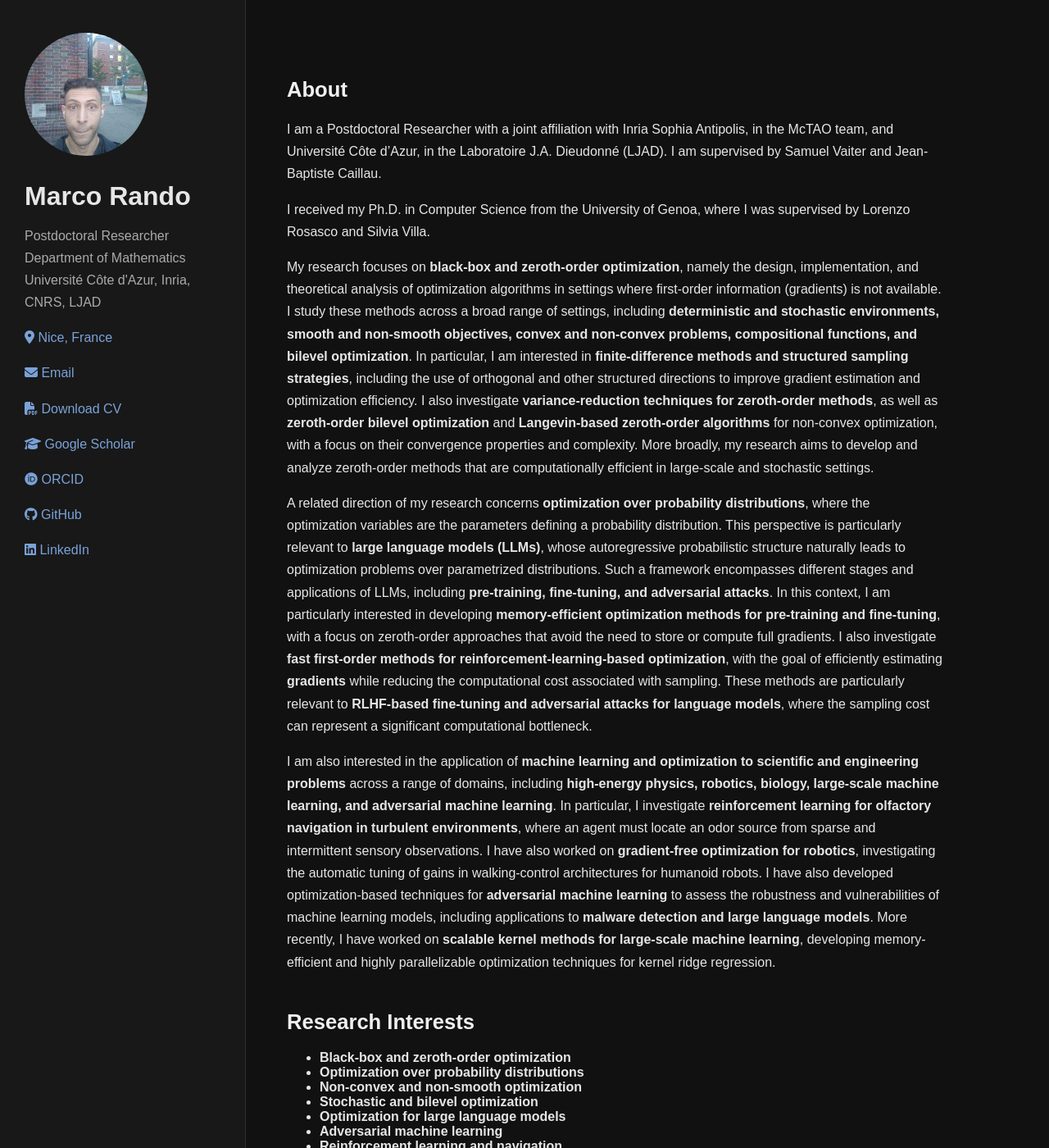
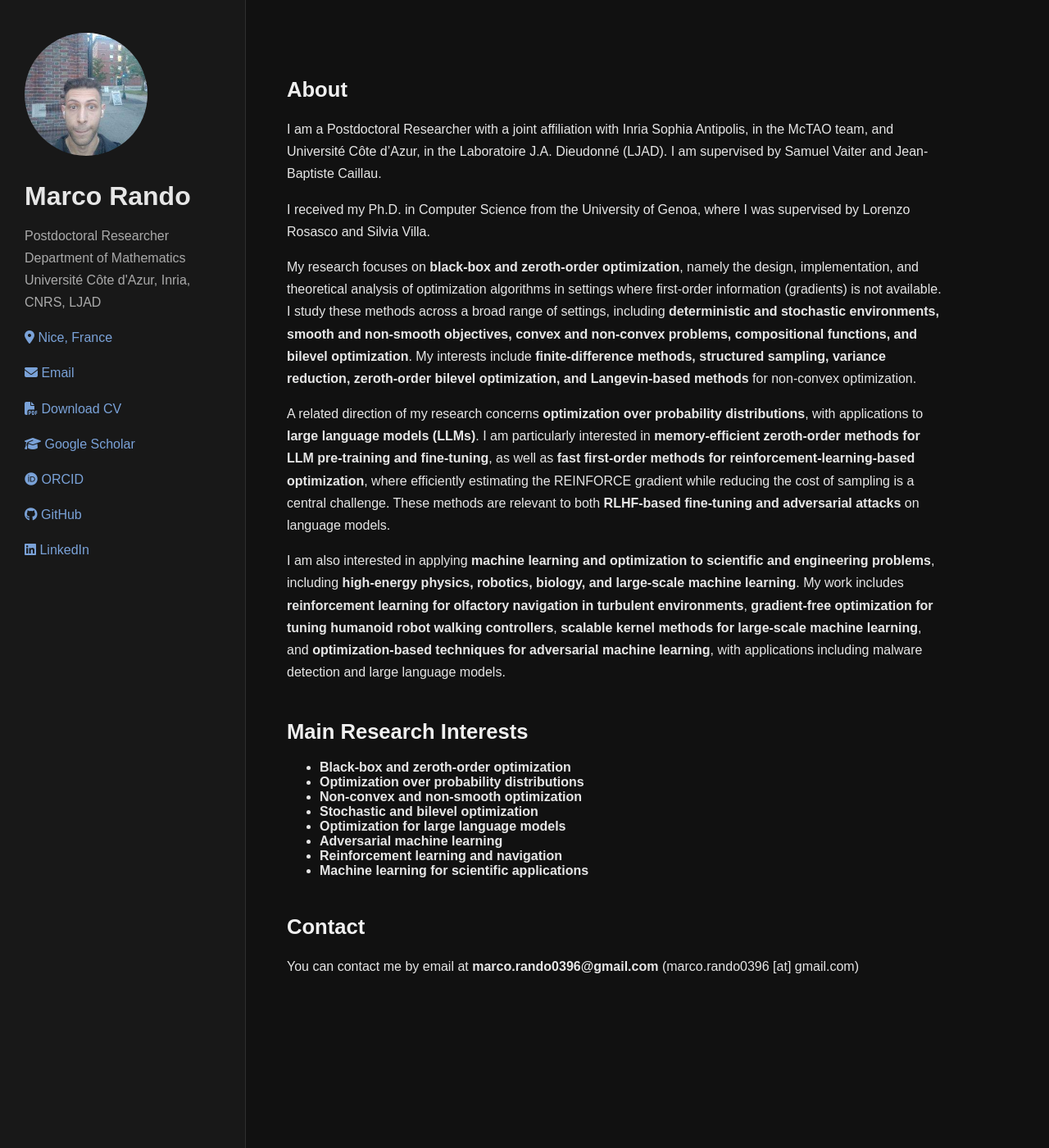
Before and after one commit to MarcoRando/MarcoRando, a Jekyll site: the page built from index.md, in a window 1280 px wide and 1400 px high. Shown: the whole window at 82% size. Built offline with Jekyll 4.4.1, drawn with Linux system fonts in a browser that asks for light colours.

Commit message:
reduced content

```diff
--- a/index.md
+++ b/index.md
@@ -9,13 +9,13 @@
 
 I received my Ph.D. in Computer Science from the University of Genoa, where I was supervised by Lorenzo Rosasco and Silvia Villa.
 
-My research focuses on **black-box and zeroth-order optimization**, namely the design, implementation, and theoretical analysis of optimization algorithms in settings where first-order information (gradients) is not available. I study these methods across a broad range of settings, including **deterministic and stochastic environments, smooth and non-smooth objectives, convex and non-convex problems, compositional functions, and bilevel optimization**. In particular, I am interested in **finite-difference methods and structured sampling strategies**, including the use of orthogonal and other structured directions to improve gradient estimation and optimization efficiency. I also investigate **variance-reduction techniques for zeroth-order methods**, as well as **zeroth-order bilevel optimization** and **Langevin-based zeroth-order algorithms** for non-convex optimization, with a focus on their convergence properties and complexity. More broadly, my research aims to develop and analyze zeroth-order methods that are computationally efficient in large-scale and stochastic settings.
+My research focuses on **black-box and zeroth-order optimization**, namely the design, implementation, and theoretical analysis of optimization algorithms in settings where first-order information (gradients) is not available. I study these methods across a broad range of settings, including **deterministic and stochastic environments, smooth and non-smooth objectives, convex and non-convex problems, compositional functions, and bilevel optimization**. My interests include **finite-difference methods, structured sampling, variance reduction, zeroth-order bilevel optimization, and Langevin-based methods** for non-convex optimization.
 
-A related direction of my research concerns **optimization over probability distributions**, where the optimization variables are the parameters defining a probability distribution. This perspective is particularly relevant to **large language models (LLMs)**, whose autoregressive probabilistic structure naturally leads to optimization problems over parametrized distributions. Such a framework encompasses different stages and applications of LLMs, including **pre-training, fine-tuning, and adversarial attacks**. In this context, I am particularly interested in developing **memory-efficient optimization methods for pre-training and fine-tuning**, with a focus on zeroth-order approaches that avoid the need to store or compute full gradients. I also investigate **fast first-order methods for reinforcement-learning-based optimization**, with the goal of efficiently estimating **gradients** while reducing the computational cost associated with sampling. These methods are particularly relevant to **RLHF-based fine-tuning and adversarial attacks for language models**, where the sampling cost can represent a significant computational bottleneck.
+A related direction of my research concerns **optimization over probability distributions**, with applications to **large language models (LLMs)**. I am particularly interested in **memory-efficient zeroth-order methods for LLM pre-training and fine-tuning**, as well as **fast first-order methods for reinforcement-learning-based optimization**, where efficiently estimating the REINFORCE gradient while reducing the cost of sampling is a central challenge. These methods are relevant to both **RLHF-based fine-tuning and adversarial attacks** on language models.
 
-I am also interested in the application of **machine learning and optimization to scientific and engineering problems** across a range of domains, including **high-energy physics, robotics, biology, large-scale machine learning, and adversarial machine learning**. In particular, I investigate **reinforcement learning for olfactory navigation in turbulent environments**, where an agent must locate an odor source from sparse and intermittent sensory observations. I have also worked on **gradient-free optimization for robotics**, investigating the automatic tuning of gains in walking-control architectures for humanoid robots. I have also developed optimization-based techniques for **adversarial machine learning** to assess the robustness and vulnerabilities of machine learning models, including applications to **malware detection and large language models**. More recently, I have worked on **scalable kernel methods for large-scale machine learning**, developing memory-efficient and highly parallelizable optimization techniques for kernel ridge regression.
+I am also interested in applying **machine learning and optimization to scientific and engineering problems**, including **high-energy physics, robotics, biology, and large-scale machine learning**. My work includes **reinforcement learning for olfactory navigation in turbulent environments**, **gradient-free optimization for tuning humanoid robot walking controllers**, **scalable kernel methods for large-scale machine learning**, and **optimization-based techniques for adversarial machine learning**, with applications including malware detection and large language models.
 
-## Research Interests
+## Main Research Interests
 
 - **Black-box and zeroth-order optimization**
 - **Optimization over probability distributions**
```
